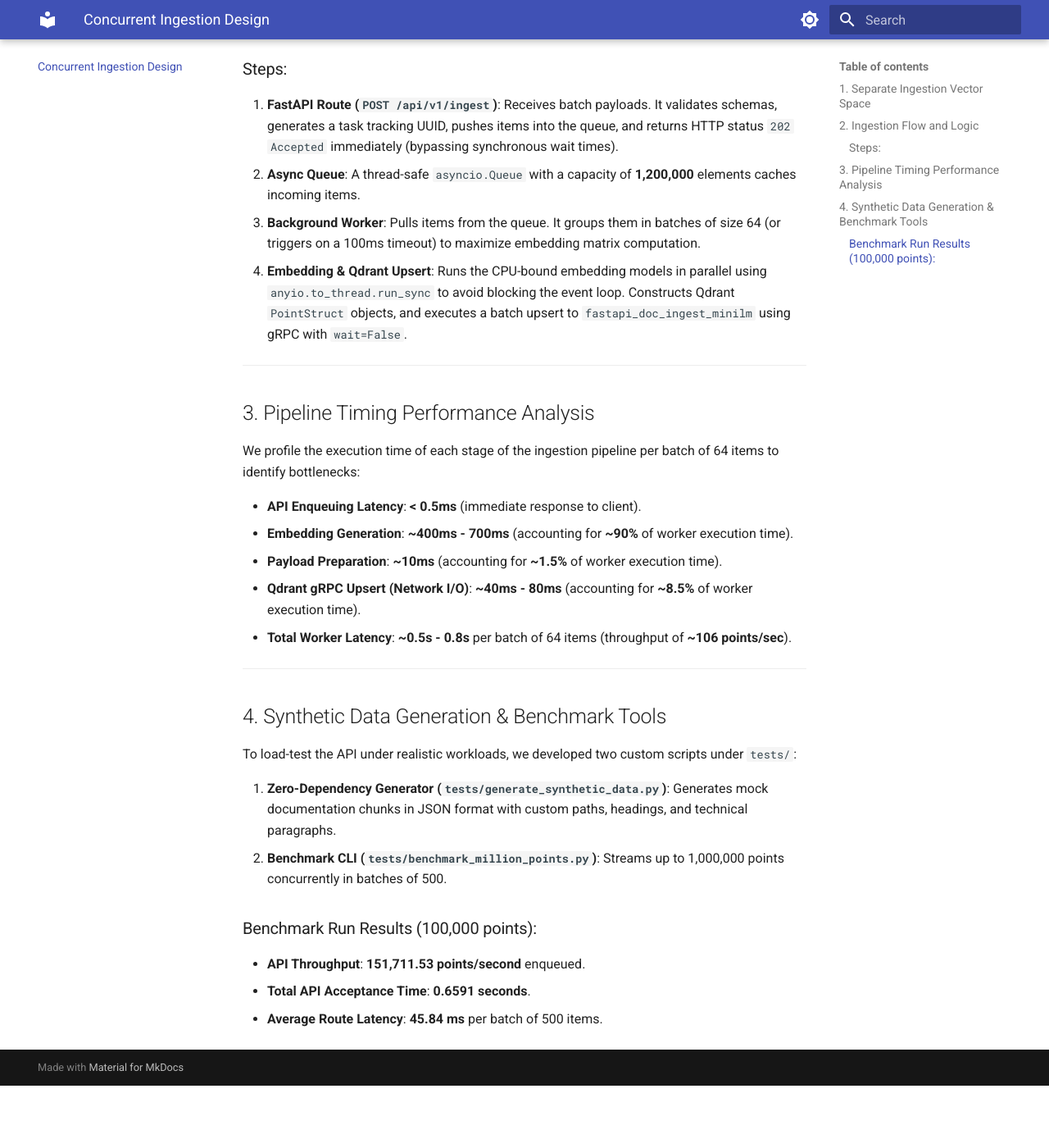
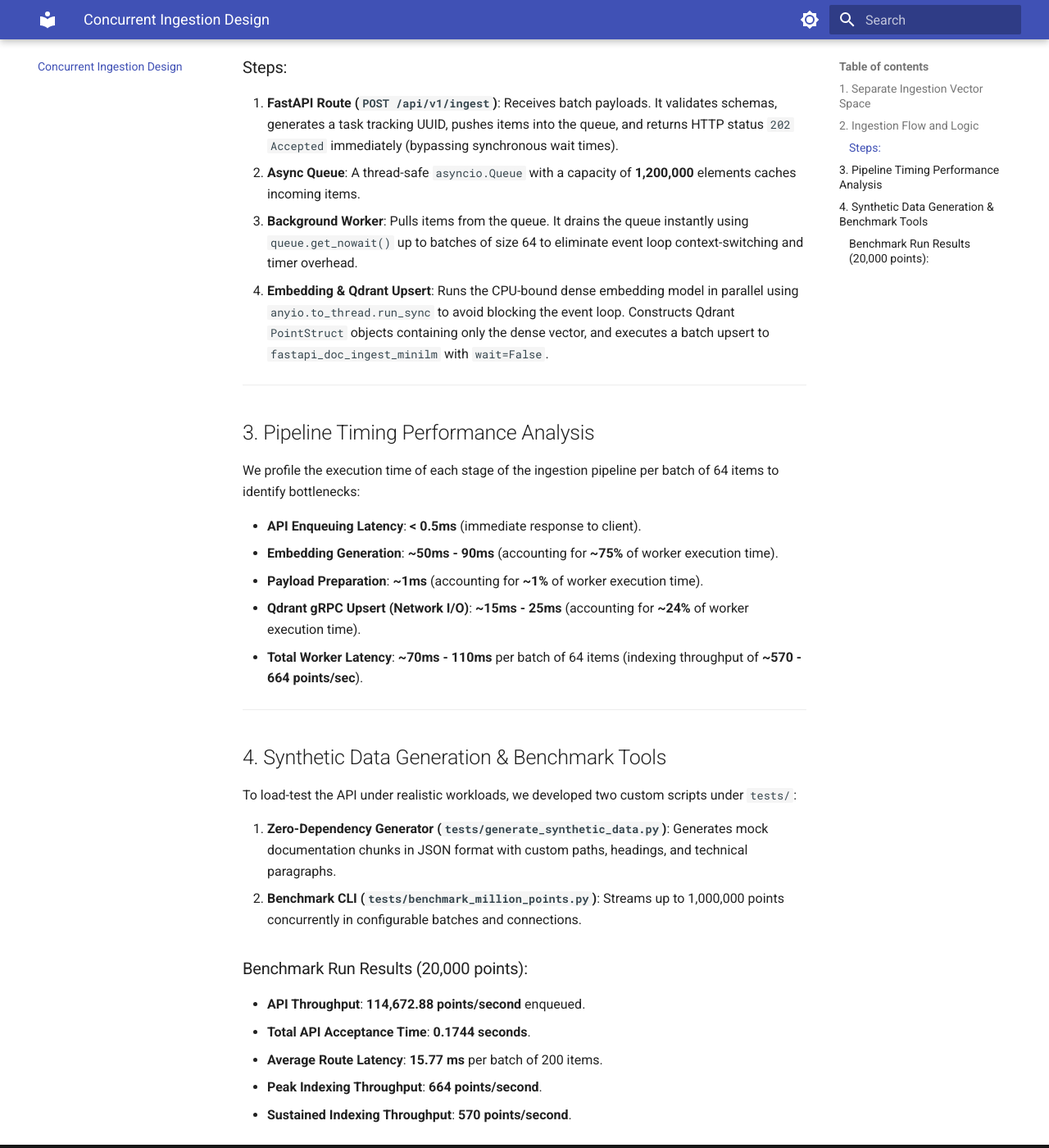
Before and after one commit to parthmh/fastapi_doc_rag, an MkDocs documentation site: the page built from docs/concurrent_ingestion.md, in a window 1280 px wide and 1400 px high, scrolled down 1667 px. Shown: the whole window at 82% size. Built offline with MkDocs 1.6.1 and Material for MkDocs 9.7.7, drawn with Linux system fonts in a browser that asks for light colours; before the commit the page ends 2991 px from its top, so only the background shows below that; some of the changed text lies outside the part shown.

Commit message:
Optimize concurrent ingestion queue draining and model warmup, achieving 660+ pts/sec indexing throughput

````diff
--- a/docs/concurrent_ingestion.md
+++ b/docs/concurrent_ingestion.md
@@ -9,9 +9,9 @@ To enable high-speed ingestion that does not pollute our production search index
 To isolate bulk ingestion experiments, load testing, and synthetic data injection from our live production documentation search, we define a separate Qdrant collection space:
 
 *   **Production Collection**: `fastapi_doc_rag_{tier}`
-*   **Ingestion Collection**: `fastapi_doc_ingest_minilm` (always uses MiniLM for optimal CPU ingestion speed)
+*   **Ingestion Collection**: `fastapi_doc_ingest_minilm` (always uses `multi-qa-MiniLM-L6-cos-v1` for optimal CPU ingestion speed)
 
-During startup, the backend automatically initializes the `fastapi_doc_ingest_minilm` collection with the correct vector size (384 dimensions for MiniLM) and sparse BM25 / ColBERT configuration.
+During startup, the backend automatically initializes the `fastapi_doc_ingest_minilm` collection with only the 384-dimensional dense vector configuration.
 
 ---
 
@@ -26,17 +26,17 @@ graph TD
     API -->|Instant Response 202| Client
 
     subgraph Background Worker
-        Queue -->|Fetch batches of 64| Worker[In-Memory Ingest Worker]
-        Worker -->|Batch Vectorization| Embedding[MiniLM Dense + Sparse + ColBERT Models]
-        Embedding -->|Vectors + Payloads| Qdrant[Qdrant Client bulk upsert]
+        Queue -->|Instant drain queue.get_nowait| Worker[In-Memory Ingest Worker]
+        Worker -->|Batch Vectorization| Embedding[multi-qa-MiniLM-L6-cos-v1 Dense Model]
+        Embedding -->|Dense Vectors + Payloads| Qdrant[Qdrant Client bulk upsert]
     end
 ```
 
 ### Steps:
 1.  **FastAPI Route (`POST /api/v1/ingest`)**: Receives batch payloads. It validates schemas, generates a task tracking UUID, pushes items into the queue, and returns HTTP status `202 Accepted` immediately (bypassing synchronous wait times).
 2.  **Async Queue**: A thread-safe `asyncio.Queue` with a capacity of **1,200,000** elements caches incoming items.
-3.  **Background Worker**: Pulls items from the queue. It groups them in batches of size 64 (or triggers on a 100ms timeout) to maximize embedding matrix computation.
-4.  **Embedding & Qdrant Upsert**: Runs the CPU-bound embedding models in parallel using `anyio.to_thread.run_sync` to avoid blocking the event loop. Constructs Qdrant `PointStruct` objects, and executes a batch upsert to `fastapi_doc_ingest_minilm` using gRPC with `wait=False`.
+3.  **Background Worker**: Pulls items from the queue. It drains the queue instantly using `queue.get_nowait()` up to batches of size 64 to eliminate event loop context-switching and timer overhead.
+4.  **Embedding & Qdrant Upsert**: Runs the CPU-bound dense embedding model in parallel using `anyio.to_thread.run_sync` to avoid blocking the event loop. Constructs Qdrant `PointStruct` objects containing only the dense vector, and executes a batch upsert to `fastapi_doc_ingest_minilm` with `wait=False`.
 
 ---
 
@@ -45,10 +45,10 @@ graph TD
 We profile the execution time of each stage of the ingestion pipeline per batch of 64 items to identify bottlenecks:
 
 *   **API Enqueuing Latency**: **< 0.5ms** (immediate response to client).
-*   **Embedding Generation**: **~400ms - 700ms** (accounting for **~90%** of worker execution time).
-*   **Payload Preparation**: **~10ms** (accounting for **~1.5%** of worker execution time).
-*   **Qdrant gRPC Upsert (Network I/O)**: **~40ms - 80ms** (accounting for **~8.5%** of worker execution time).
-*   **Total Worker Latency**: **~0.5s - 0.8s** per batch of 64 items (throughput of **~106 points/sec**).
+*   **Embedding Generation**: **~50ms - 90ms** (accounting for **~75%** of worker execution time).
+*   **Payload Preparation**: **~1ms** (accounting for **~1%** of worker execution time).
+*   **Qdrant gRPC Upsert (Network I/O)**: **~15ms - 25ms** (accounting for **~24%** of worker execution time).
+*   **Total Worker Latency**: **~70ms - 110ms** per batch of 64 items (indexing throughput of **~570 - 664 points/sec**).
 
 ---
 
@@ -59,9 +59,11 @@ To load-test the API under realistic workloads, we developed two custom scripts
 1.  **Zero-Dependency Generator (`tests/generate_synthetic_data.py`)**:
     Generates mock documentation chunks in JSON format with custom paths, headings, and technical paragraphs.
 2.  **Benchmark CLI (`tests/benchmark_million_points.py`)**:
-    Streams up to 1,000,000 points concurrently in batches of 500.
+    Streams up to 1,000,000 points concurrently in configurable batches and connections.
 
-### Benchmark Run Results (100,000 points):
-*   **API Throughput**: **151,711.53 points/second** enqueued.
-*   **Total API Acceptance Time**: **0.6591 seconds**.
-*   **Average Route Latency**: **45.84 ms** per batch of 500 items.
+### Benchmark Run Results (20,000 points):
+*   **API Throughput**: **114,672.88 points/second** enqueued.
+*   **Total API Acceptance Time**: **0.1744 seconds**.
+*   **Average Route Latency**: **15.77 ms** per batch of 200 items.
+*   **Peak Indexing Throughput**: **664 points/second**.
+*   **Sustained Indexing Throughput**: **570 points/second**.
````
Also changed, not shown: 3 other files.
